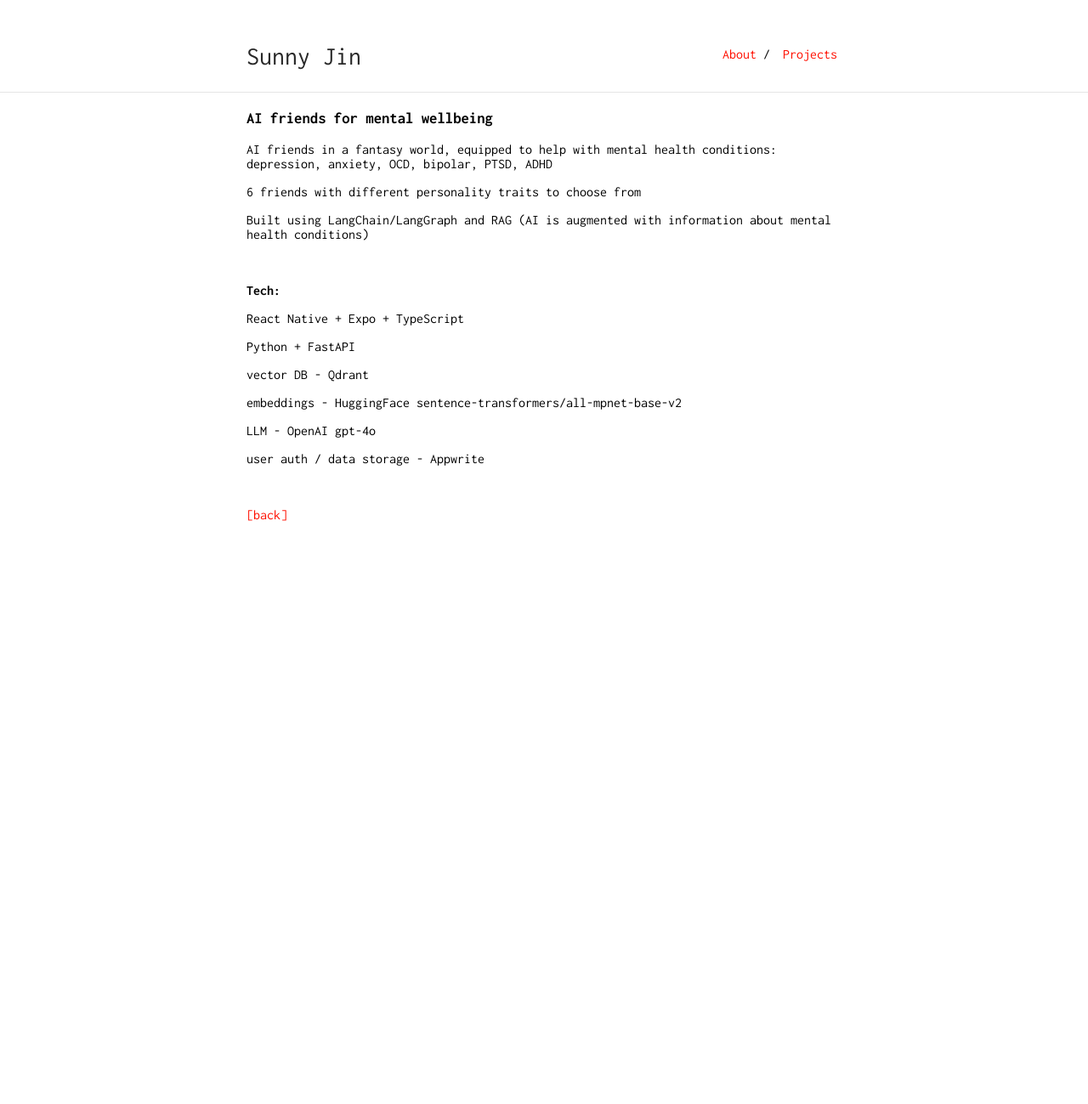
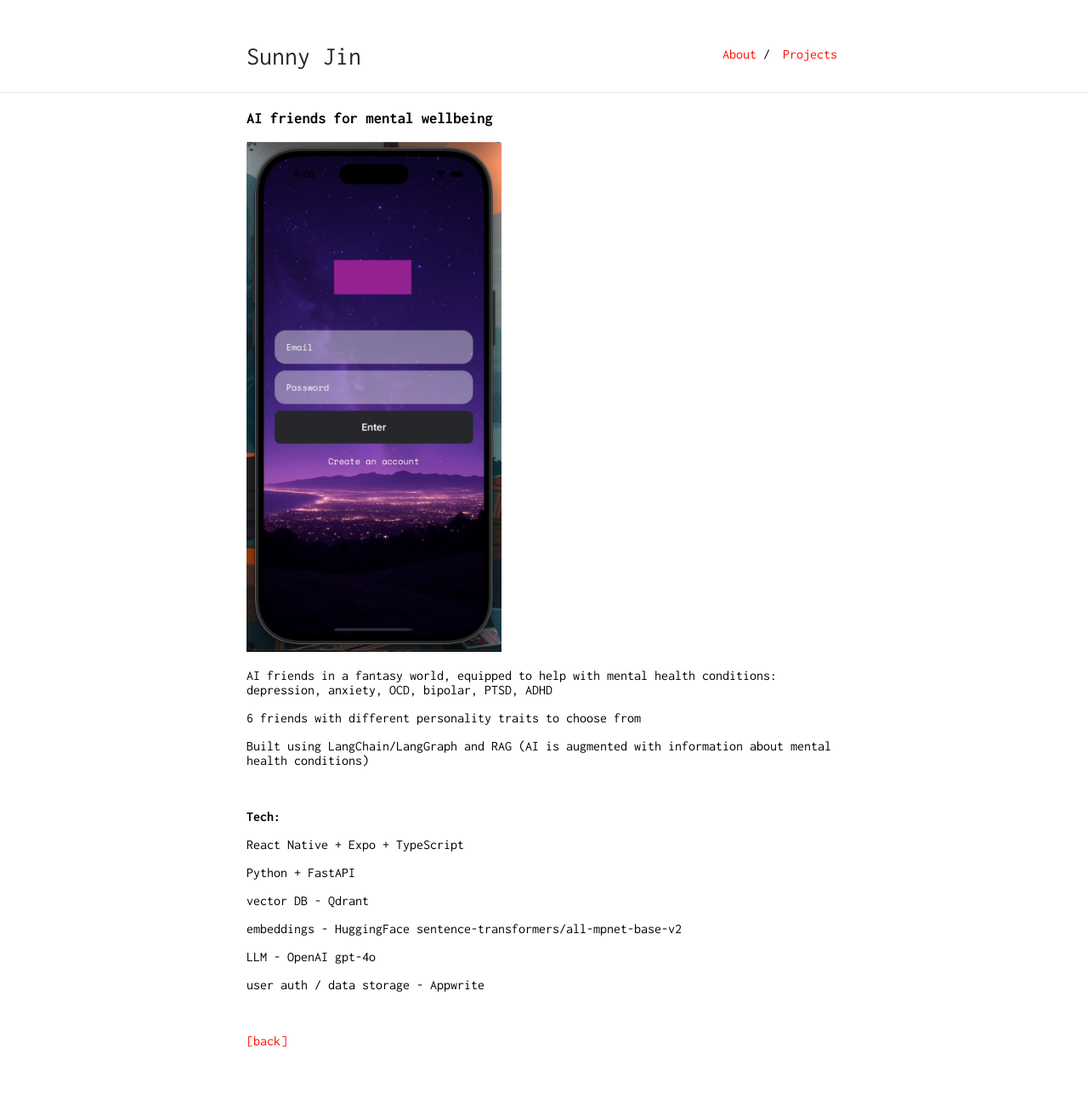
Before and after one commit to sunnyj41/sunnyj41.github.io, a Jekyll site: the page built from projects/aifriend.md, in a window 1280 px wide. Shown: the whole page at 85% size. Built offline with Jekyll 4.4.1, drawn with Linux system fonts in a browser that asks for light colours; before the commit the page ends 900 px from its top, so only the background shows below that.

Commit message:
added ai friends demo pic

```diff
--- a/projects/aifriend.md
+++ b/projects/aifriend.md
@@ -4,6 +4,7 @@ layout: default
 
 ### AI friends for mental wellbeing
 
+<img src="/assets/aifriend.png" alt="AI Friend" style="width: 300px; height: auto;">
 
 AI friends in a fantasy world, equipped to help with mental health conditions: depression, anxiety, OCD, bipolar, PTSD, ADHD
 
```
Also changed, not shown: assets/aifriend.png (added), 2 other files.
